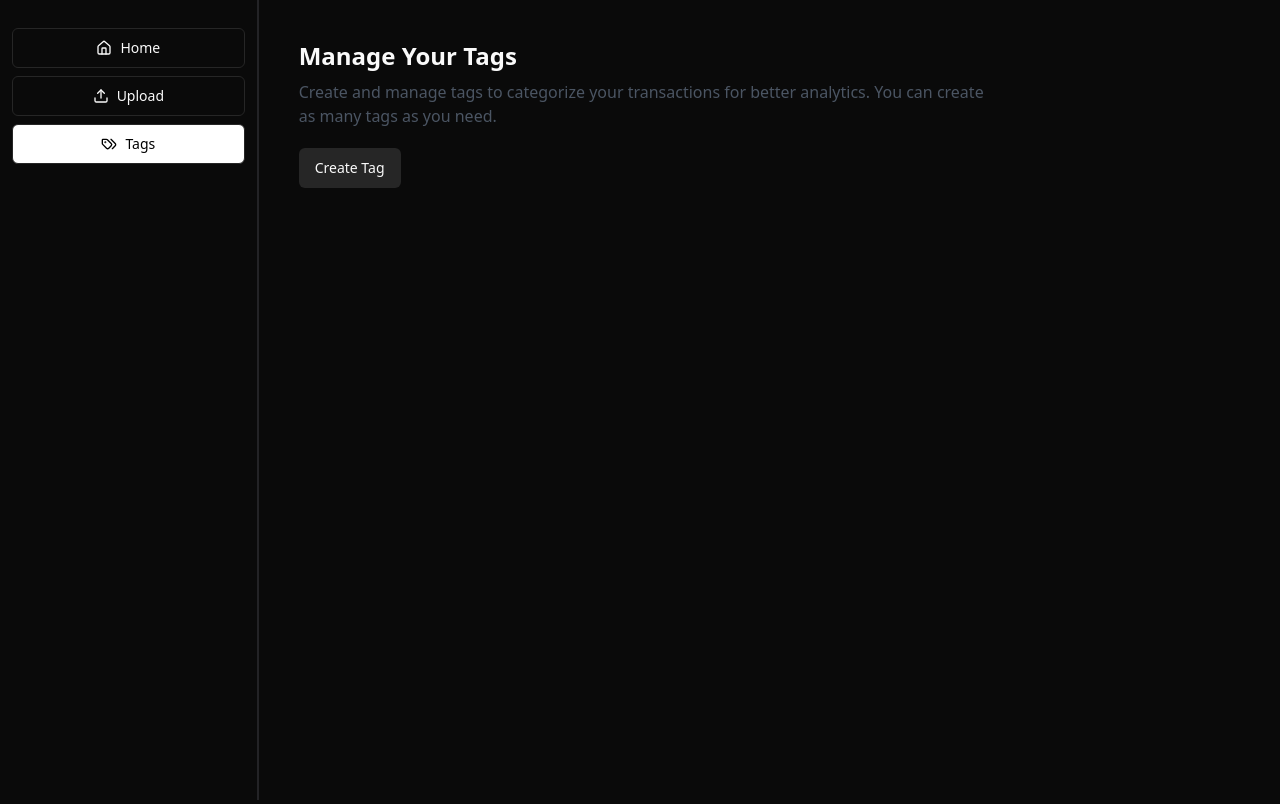
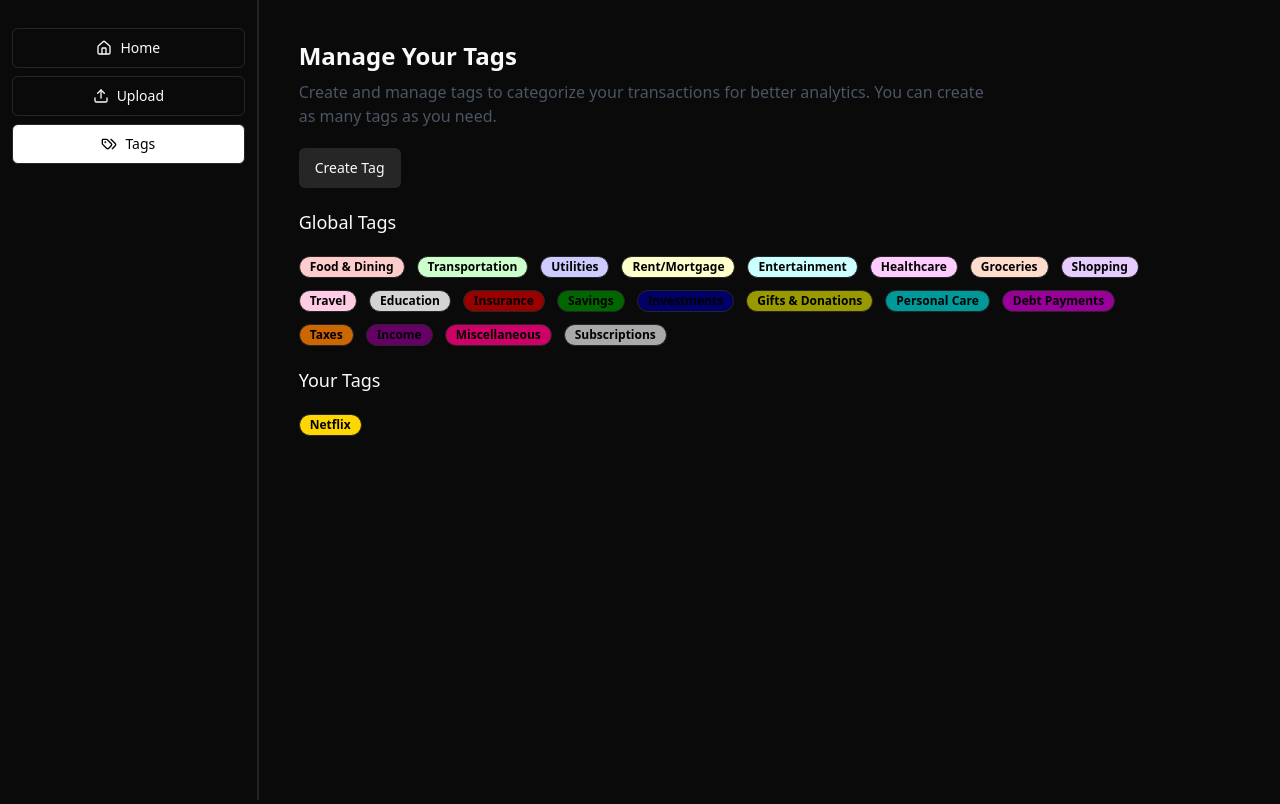
Before and after one commit to YashChauhan858/Expense-Calculator, a React (Vite) app in the folder Client/: page /tags in a window 1280 px wide. Built offline with nearby package versions, Linux system fonts and the light colour scheme.

Commit message:
displaying global and user tags

```diff
--- /dev/null
+++ b/Client/src/components/ui/badge.tsx
@@ -0,0 +1,36 @@
+import * as React from "react"
+import { cva, type VariantProps } from "class-variance-authority"
+
+import { cn } from "@/lib/utils"
+
+const badgeVariants = cva(
+  "inline-flex items-center rounded-full border px-2.5 py-0.5 text-xs font-semibold transition-colors focus:outline-none focus:ring-2 focus:ring-ring focus:ring-offset-2",
+  {
+    variants: {
+      variant: {
+        default:
+          "border-transparent bg-primary text-primary-foreground hover:bg-primary/80",
+        secondary:
+          "border-transparent bg-secondary text-secondary-foreground hover:bg-secondary/80",
+        destructive:
+          "border-transparent bg-destructive text-destructive-foreground hover:bg-destructive/80",
+        outline: "text-foreground",
+      },
+    },
+    defaultVariants: {
+      variant: "default",
+    },
+  }
+)
+
+export interface BadgeProps
+  extends React.HTMLAttributes<HTMLDivElement>,
+    VariantProps<typeof badgeVariants> {}
+
+function Badge({ className, variant, ...props }: BadgeProps) {
+  return (
+    <div className={cn(badgeVariants({ variant }), className)} {...props} />
+  )
+}
+
+export { Badge, badgeVariants }
--- a/Client/src/routes/_dashboardLayout/tags.tsx
+++ b/Client/src/routes/_dashboardLayout/tags.tsx
@@ -1,16 +1,27 @@
 import { CreateTag } from "@/components/tags/CreateTag";
 import { Button } from "@/components/ui/button";
+import { Badge } from "@/components/ui/badge";
 import { createFileRoute } from "@tanstack/react-router";
-import { useState } from "react";
-
+import { useEffect, useState } from "react";
+import { globalTags } from "@/constant/globalTags";
 export const Route = createFileRoute("/_dashboardLayout/tags")({
   component: Tags,
 });
 
 function Tags() {
+  const [userTag, setUserTag] = useState<{ name: string; color: string }[]>([]);
+
+  const isValidTagList = userTag && userTag.length > 0;
+
   const [createTagModal, setCreateTagModal] = useState(false);
   const openModal = () => setCreateTagModal(true);
   const closeModal = () => setCreateTagModal(false);
+
+  useEffect(() => {
+    setUserTag([{ name: "Netflix", color: "#FFD700" }]);
+    return () => {};
+  }, []);
+
   return (
     <section className="pt-10">
       <h1 className="text-2xl font-bold">Manage Your Tags</h1>
@@ -22,7 +33,38 @@
         Create Tag
       </Button>
       {createTagModal && <CreateTag close={closeModal} />}
-      <div></div>
+      <div className="mt-5">
+        <h3 className="text-lg">Global Tags</h3>
+        <div className="flex flex-wrap gap-3 mt-5 w-[90%]">
+          {globalTags.map((tags) => (
+            <Badge
+              variant="outline"
+              style={{ backgroundColor: tags?.color }}
+              className="text-black select-none"
+              key={tags?.name}
+            >
+              {tags?.name}
+            </Badge>
+          ))}
+        </div>
+      </div>
+      <div className="mt-5">
+        <h3 className="text-lg">Your Tags</h3>
+        <div className="flex flex-wrap gap-3 mt-5 w-[90%]">
+          {isValidTagList &&
+            userTag.map((tags) => (
+              <Badge
+                variant="outline"
+                style={{ backgroundColor: tags?.color }}
+                className="text-black select-none"
+                key={tags?.name}
+              >
+                {tags?.name}
+              </Badge>
+            ))}
+          {!isValidTagList && <p className="text-sm">No Tags Created Yet</p>}
+        </div>
+      </div>
     </section>
   );
 }
```
